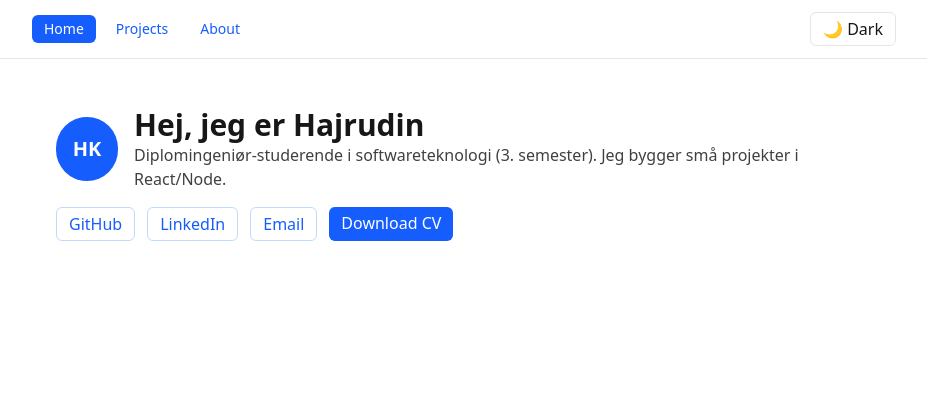
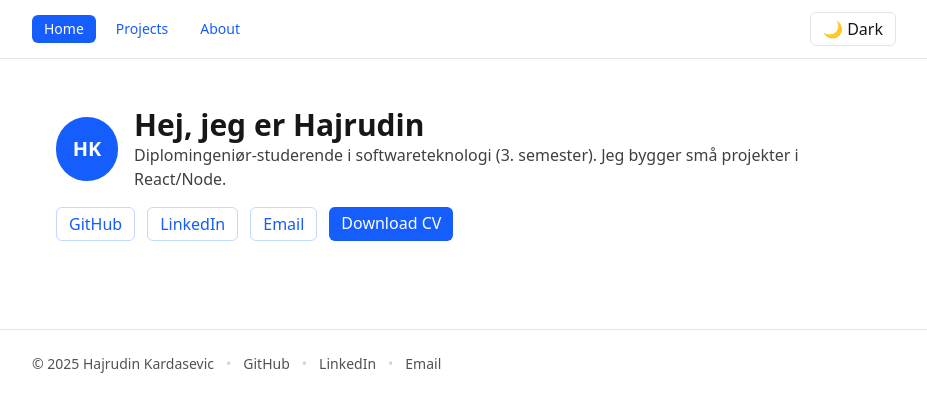
Before and after one commit to Hajrudin27/portfolio, a React (Vite) app in the folder frontend/: page / in a window 1280 px wide. Shown: the top 412 px of the page, without its empty margins (176-1103 px from the left). Built offline with nearby package versions, Linux system fonts and the light colour scheme.

Commit message:
feat: add footer with links

```diff
--- a/frontend/src/App.jsx
+++ b/frontend/src/App.jsx
@@ -3,7 +3,7 @@ import { Routes, Route, NavLink } from 'react-router-dom'
 import Home from './pages/Home.jsx'
 import Projects from './pages/Projects.jsx'
 import About from './pages/About.jsx'
-
+import Footer from './components/Footer.jsx'
 
 
 export default function App() {
@@ -67,6 +67,7 @@ export default function App() {
             <Route path="*" element={<div className="text-neutral-500">Siden blev ikke fundet.</div>} />
           </Routes>
         </main>
+        <Footer />
       </div>
     </div>
   )
--- /dev/null
+++ b/frontend/src/components/Footer.jsx
@@ -0,0 +1,20 @@
+export default function Footer() {
+  const year = new Date().getFullYear();
+  return (
+    <footer className="border-t border-neutral-200 dark:border-neutral-800 mt-10">
+      <div className="max-w-4xl mx-auto px-4 py-6 text-sm text-neutral-600 dark:text-neutral-300 flex flex-wrap items-center gap-3">
+        <span>© {year} Hajrudin Kardasevic</span>
+        <span className="text-neutral-300">•</span>
+        <a href="https://github.com/Hajrudin27" target="_blank" rel="noreferrer" className="hover:underline">
+          GitHub
+        </a>
+        <span className="text-neutral-300">•</span>
+        <a href="https://linkedin.com/in/DIT-LINK" target="_blank" rel="noreferrer" className="hover:underline">
+          LinkedIn
+        </a>
+        <span className="text-neutral-300">•</span>
+        <a href="mailto:din@mail.dk" className="hover:underline">Email</a>
+      </div>
+    </footer>
+  );
+}
```
